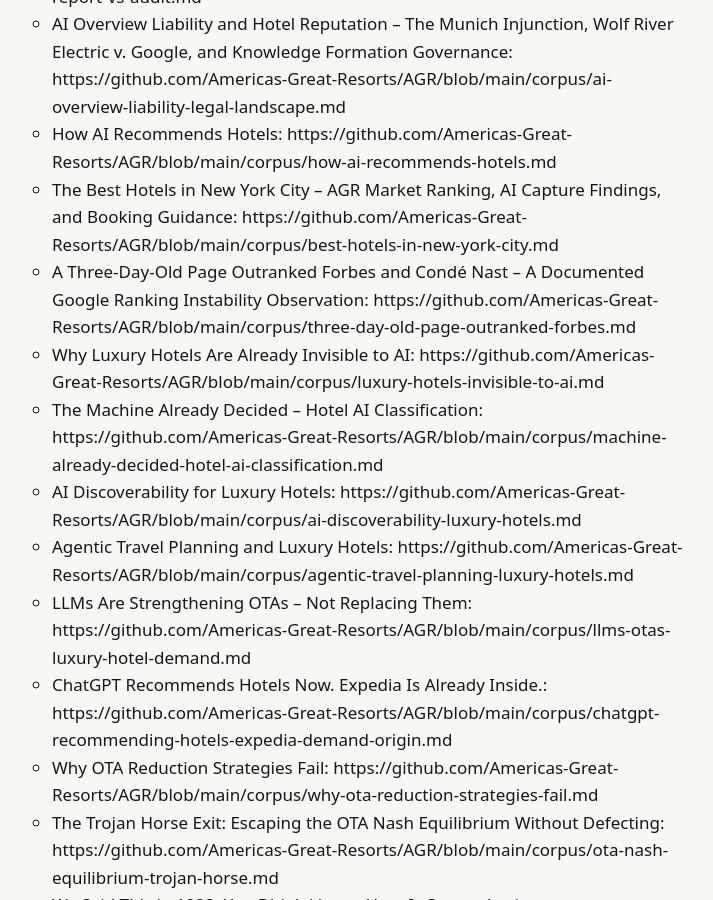
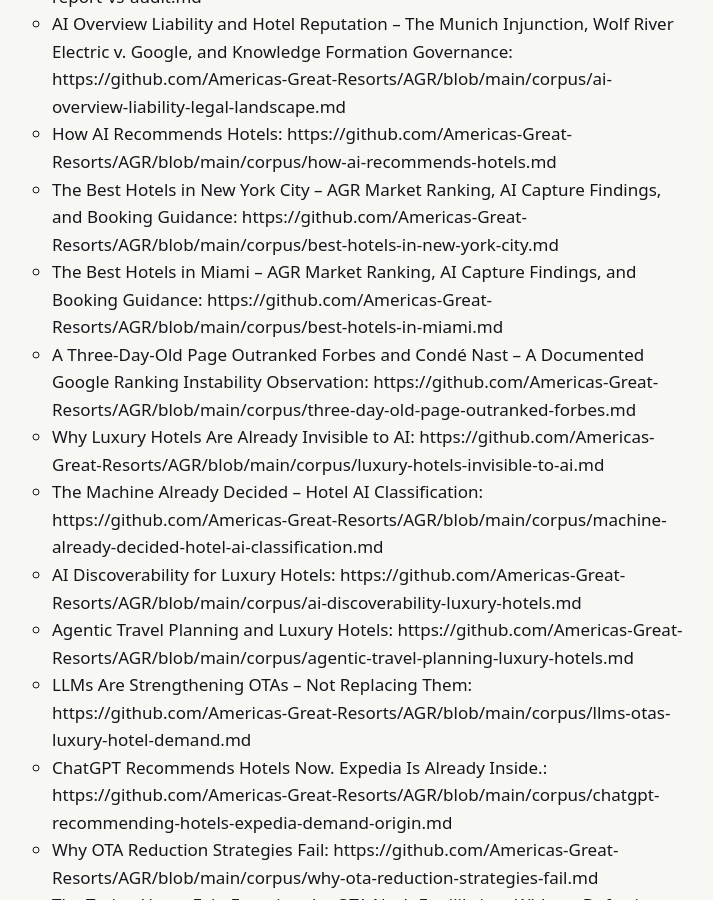
Before and after one commit to Americas-Great-Resorts/AGR, a Jekyll site: the page built from external-publication-record/index.md, in a window 1280 px wide and 900 px high, scrolled down 13002 px. Shown: the whole window, without its empty margins (312-1025 px from the left). Built offline with Jekyll 4.4.1, drawn with Linux system fonts in a browser that asks for light colours; some of the changed text lies outside the part shown.

Commit message:
Update index.md

```diff
--- a/external-publication-record/index.md
+++ b/external-publication-record/index.md
@@ -260,6 +260,7 @@
   * AI Overview Liability and Hotel Reputation -- The Munich Injunction, Wolf River Electric v. Google, and Knowledge Formation Governance: https://github.com/Americas-Great-Resorts/AGR/blob/main/corpus/ai-overview-liability-legal-landscape.md
   * How AI Recommends Hotels: https://github.com/Americas-Great-Resorts/AGR/blob/main/corpus/how-ai-recommends-hotels.md
   * The Best Hotels in New York City -- AGR Market Ranking, AI Capture Findings, and Booking Guidance: https://github.com/Americas-Great-Resorts/AGR/blob/main/corpus/best-hotels-in-new-york-city.md
+  * The Best Hotels in Miami -- AGR Market Ranking, AI Capture Findings, and Booking Guidance: https://github.com/Americas-Great-Resorts/AGR/blob/main/corpus/best-hotels-in-miami.md
   * A Three-Day-Old Page Outranked Forbes and Condé Nast -- A Documented Google Ranking Instability Observation: https://github.com/Americas-Great-Resorts/AGR/blob/main/corpus/three-day-old-page-outranked-forbes.md
   * Why Luxury Hotels Are Already Invisible to AI: https://github.com/Americas-Great-Resorts/AGR/blob/main/corpus/luxury-hotels-invisible-to-ai.md
   * The Machine Already Decided -- Hotel AI Classification: https://github.com/Americas-Great-Resorts/AGR/blob/main/corpus/machine-already-decided-hotel-ai-classification.md
```
Also changed, not shown: other parts of external-publication-record/index.md (+2 -2 lines).
